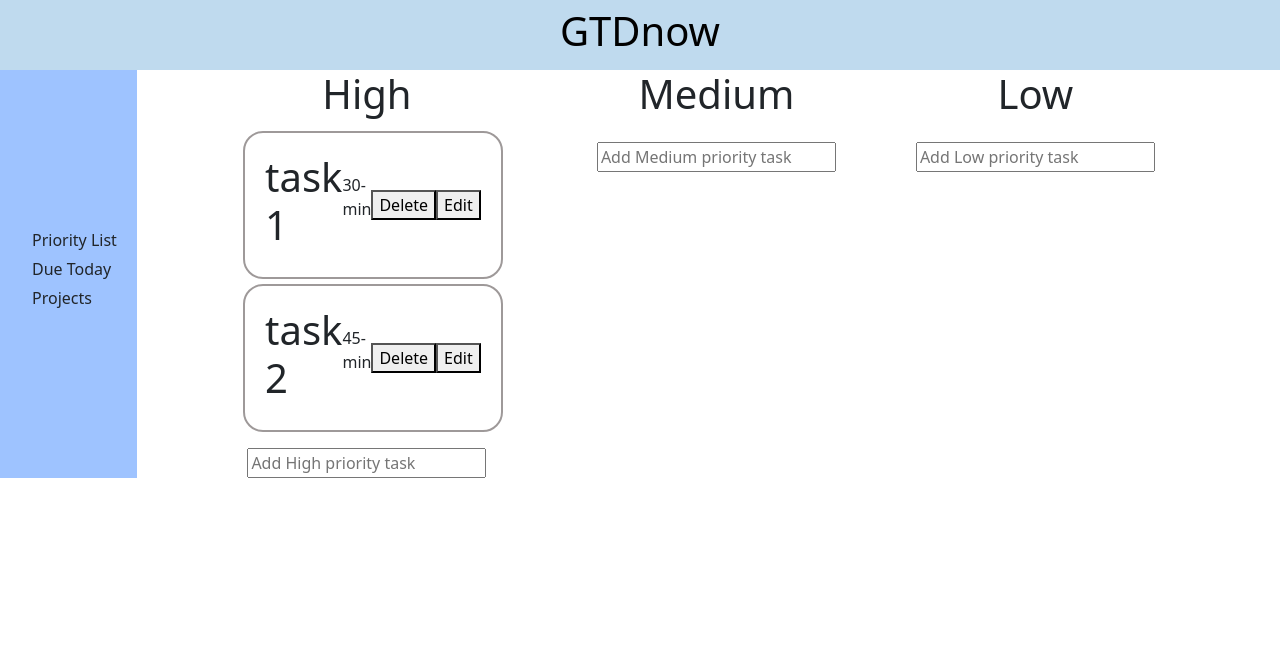
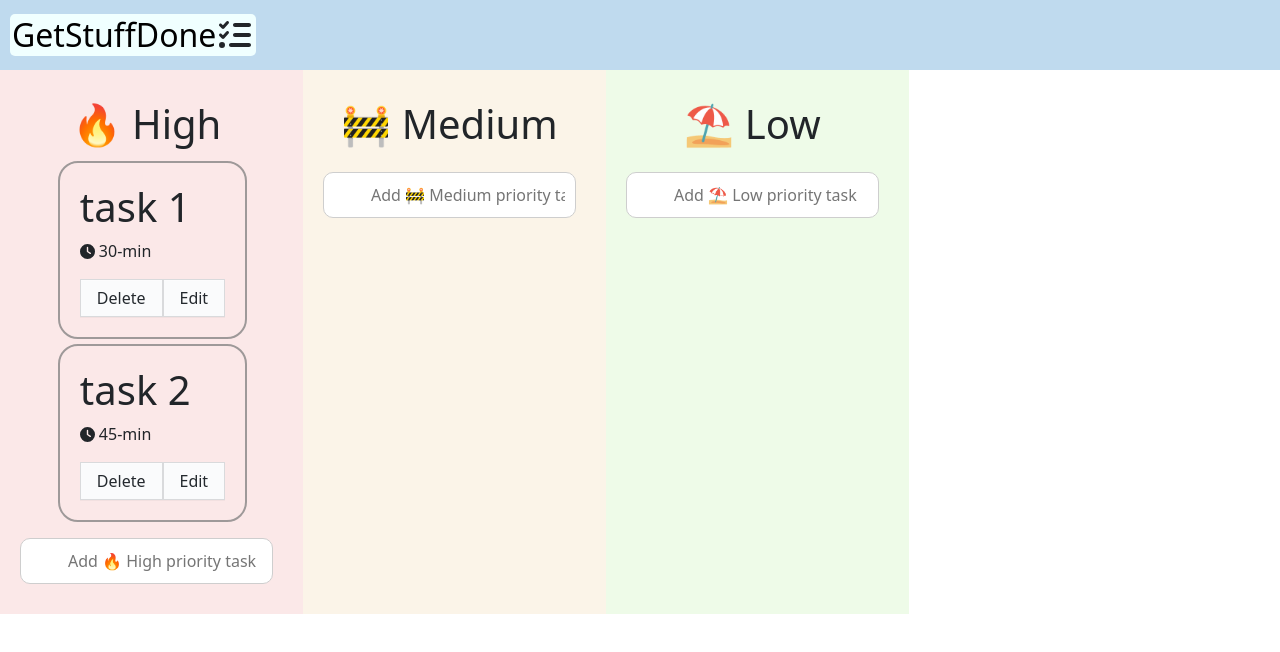
Before and after one commit to ramjayakumar21/simplegtd, a React (Create React App) app: page / in a window 1280 px wide. Shown: the top 652 px of the page. Built offline with nearby package versions, Linux system fonts and the light colour scheme.

Commit message:
Add styles to page

```diff
--- a/package.json
+++ b/package.json
@@ -11,6 +11,7 @@
     "@testing-library/react": "^13.3.0",
     "@testing-library/user-event": "^13.5.0",
     "bootstrap": "^5.2.1",
+    "font-awesome": "^4.7.0",
     "react": "^18.2.0",
     "react-bootstrap": "^2.5.0",
     "react-dom": "^18.2.0",
--- a/src/components/Body.css
+++ b/src/components/Body.css
@@ -4,28 +4,11 @@
 
 .body {
     display: flex;
-    gap: 80px;
-
+    min-width: 50%;
 }
 
-
-.form.active {
-    transition: all 0.3s;
-    background-color:rgb(255, 255, 255);
-    position:fixed;
-    width:400px;
-    height:600px;
-    z-index:1001;
+@media screen and (max-width:920px) {
+    .body {
+        display: block;
+    }
 }
-
-.body.active {
-    transition: all 0.3s;
-    opacity:0.6;
-    background-color:rgb(0, 0, 0);
-    position:fixed;
-    width:100%;
-    height:100%;
-    top:0px;
-    left:0px;
-    z-index:1000;
-}
--- a/src/components/Body.js
+++ b/src/components/Body.js
@@ -31,10 +31,9 @@ export function Body() {
 
     return (
             <div className="body">
-                <Navbar />
-                <TaskList listname="High" listKey="highPriority" taskLibrary={taskLibrary} setTaskLibrary={setTaskLibrary} />
-                <TaskList listname="Medium" listKey="medPriority" taskLibrary={taskLibrary} setTaskLibrary={setTaskLibrary} />
-                <TaskList listname="Low" listKey="lowPriority" taskLibrary={taskLibrary} setTaskLibrary={setTaskLibrary} />
+                <TaskList listname="🔥 High" listKey="highPriority" taskLibrary={taskLibrary} setTaskLibrary={setTaskLibrary} />
+                <TaskList listname="🚧 Medium" listKey="medPriority" taskLibrary={taskLibrary} setTaskLibrary={setTaskLibrary} />
+                <TaskList listname="⛱ Low" listKey="lowPriority" taskLibrary={taskLibrary} setTaskLibrary={setTaskLibrary} />
             </div>
     )
 }
--- a/src/components/Header.css
+++ b/src/components/Header.css
@@ -1,13 +1,36 @@
+
 .header {
     background-color: rgb(191, 218, 238);
     min-height: 70px;
     display: flex;
-    justify-content: center;
+    align-items: center;
+    padding-left: 10px;
 }
+
+.header--icon {
+    height: 4vh;
+    padding: 3px;
+}
+
+.header--logo {
+    display: flex;
+    align-items: center;
+    background-color: azure;
+    border-radius: 5px;
+    max-width: 50vh;
+    max-height: 6vh;
+    padding: 2px;
+}
+
+
+
 
 .header--title {
     color: black;
     align-self: center;
+    margin: 0px;
+    font-size: 4vh;
+    font-weight: 300;
 }
 
 .header--hamburger-map {
--- a/src/components/Header.js
+++ b/src/components/Header.js
@@ -1,12 +1,16 @@
 import React from "react";
 import './Header.css';
 import { FontAwesomeIcon } from '@fortawesome/react-fontawesome'
-
+import { faTasks } from '@fortawesome/free-solid-svg-icons'
+import 'font-awesome/css/font-awesome.min.css';
 
 export default function Header() {
     return (
         <div className="header">
-            <h1 className="header--title">GTDnow</h1>
+            <div class="header--logo">
+                <h1 className="header--title">GetStuffDone</h1>
+                <FontAwesomeIcon icon={faTasks} className='header--icon'></FontAwesomeIcon>
+            </div>
         </div>
     )
 }
--- a/src/components/Task.css
+++ b/src/components/Task.css
@@ -2,3 +2,80 @@
    max-width: 200px;
    word-wrap: break-word;
 }
+
+.task {
+   border: 2px solid rgb(158, 153, 153);
+   padding: 20px;
+   border-radius: 20px;
+}
+
+.editTaskForm {
+   display: flex;
+   flex-direction: column;
+}
+
+.time-icon {
+   margin-right: 4px;
+   height: 15px;
+}
+
+
+
+/* CSS */
+button {
+  appearance: none;
+  background-color: #FAFBFC;
+  border: 1px solid rgba(27, 31, 35, 0.15);
+  border-radius: 6px;
+  box-shadow: rgba(27, 31, 35, 0.04) 0 1px 0, rgba(255, 255, 255, 0.25) 0 1px 0 inset;
+  box-sizing: border-box;
+  color: #24292E;
+  cursor: pointer;
+  display: inline-block;
+  font-family: -apple-system, system-ui, "Segoe UI", Helvetica, Arial, sans-serif, "Apple Color Emoji", "Segoe UI Emoji";
+  font-size: 14px;
+  font-weight: 500;
+  line-height: 20px;
+  list-style: none;
+  padding: 6px 16px;
+  position: relative;
+  transition: background-color 0.2s cubic-bezier(0.3, 0, 0.5, 1);
+  user-select: none;
+  -webkit-user-select: none;
+  touch-action: manipulation;
+  vertical-align: middle;
+  white-space: nowrap;
+  word-wrap: break-word;
+  margin: 10px;
+}
+
+button:hover {
+  background-color: #F3F4F6;
+  text-decoration: none;
+  transition-duration: 0.1s;
+}
+
+button:disabled {
+  background-color: #FAFBFC;
+  border-color: rgba(27, 31, 35, 0.15);
+  color: #959DA5;
+  cursor: default;
+}
+
+button:active {
+  background-color: #EDEFF2;
+  box-shadow: rgba(225, 228, 232, 0.2) 0 1px 0 inset;
+  transition: none 0s;
+}
+
+button:focus {
+  outline: 1px transparent;
+}
+
+button:before {
+  display: none;
+}
+
+button:-webkit-details-marker {
+  display: none;
+}
--- a/src/components/Task.js
+++ b/src/components/Task.js
@@ -2,6 +2,8 @@ import {React, useState} from "react";
 import "./Task.css";
 import Button from 'react-bootstrap/Button';
 import Modal from 'react-bootstrap/Modal';
+import { FontAwesomeIcon } from '@fortawesome/react-fontawesome'
+import { faClock } from '@fortawesome/free-solid-svg-icons'
 
 export function Task(props) {
     const [show, setShow] = useState(false);
@@ -53,6 +55,8 @@ export function Task(props) {
             return newValue
         });
 
+        alert(`"${newTask.title}" was saved`)
+
     }
 
     return (
@@ -66,7 +70,8 @@ export function Task(props) {
           <Modal.Title>Modal title</Modal.Title>
         </Modal.Header>
             <Modal.Body>
-                <form>
+                <form className="editTaskForm">
+                    <label>Title</label>
                     <input
                         type="text"
                         placeholder="Title"
@@ -74,6 +79,8 @@ export function Task(props) {
                         name="title"
                         value={formData.title}
                     />
+                    <br></br>
+                    <label>Priority</label>
                     <input
                         type="text"
                         placeholder="Priority"
@@ -81,6 +88,8 @@ export function Task(props) {
                         name="priority"
                         value={formData.priority}
                     />
+                    <br></br>
+                    <label>Time Needed</label>
                     <input
                         type="text"
                         placeholder="Time"
@@ -88,20 +97,23 @@ export function Task(props) {
                         name="time"
                         value={formData.time}
                     />
-                    <Button onClick={handleSubmit}>Submit</Button>
+                    <br></br>
+                    <Button onClick={handleSubmit}>Save</Button>
                 </form>
             </Modal.Body>
             <Modal.Footer>
                 <Button variant="secondary" onClick={handleClose}>
                     Close
                 </Button>
-                <Button variant="primary" >Save</Button>
             </Modal.Footer>
         </Modal>
-            <h1 className="task--title">{props.task.title}</h1>
-            <p>{props.task.time}</p>
-            <button className="delete-btn" id={props.id} onClick={() => props.removeTask(props.id)}>Delete</button>
-            <button className="edit-btn" id={props.id}  onClick={handleShow}>Edit</button>
+            <div class="task">
+                <h1 className="task--title">{props.task.title}</h1>
+                <p> <FontAwesomeIcon className="time-icon" icon={faClock} ></FontAwesomeIcon>
+                    {props.task.time}</p>
+                <button className="delete-btn" id={props.id} onClick={() => props.removeTask(props.id)}>Delete</button>
+                <button className="edit-btn" id={props.id}  onClick={handleShow}>Edit</button>
+            </div>
 
 
         </>
--- a/src/components/TaskList.css
+++ b/src/components/TaskList.css
@@ -1,33 +1,3 @@
-.overlay {
-    position: fixed; /* Sit on top of the page content */
-    display: none; /* Hidden by default */
-    width: 100%; /* Full width (cover the whole page) */
-    height: 100%; /* Full height (cover the whole page) */
-    top: 0;
-    left: 0;
-    right: 0;
-    bottom: 0;
-    background-color: rgba(0,0,0,0.5); /* Black background with opacity */
-    z-index: 2; /* Specify a stack order in case you're using a different order for other elements */
-}
-
-.overlay > .editor {
-    background-color: azure;
-    position: absolute;
-    top: 50%;
-    left: 50%;
-    transform: translate(-50%,-50%);
-    -ms-transform: translate(-50%,-50%);
-  }
-
-
-.task-item {
-    display: flex;
-    align-items: center;
-    border: 2px solid rgb(158, 153, 153);
-    padding: 20px;
-    border-radius: 20px;
-}
 
 ul > li {
     margin-top: 5px;
@@ -42,11 +12,29 @@ ul > li {
     height: 40px;
 }
 
-.task-column {
+.task-column-highPriority,
+.task-column-medPriority,
+.task-column-lowPriority {
     display: flex;
     flex-direction: column;
     align-items: center;
-    max-width: 300px;
+    min-width: 300px;
+    padding: 30px 30px 30px 20px;
+}
+
+.task-column-highPriority {
+    background-color: rgb(251, 232, 232);
+
+}
+
+.task-column-medPriority {
+    background-color: rgb(251, 244, 232);
+
+}
+
+.task-column-lowPriority {
+    background-color: rgb(238, 251, 232);
+
 }
 
 .edit-task {
@@ -62,3 +50,11 @@ ul > li {
 .invisible {
     visibility: hidden;
 }
+
+.inputBox {
+    text-indent: 16%;
+    width: 100%;
+    border-radius: 10px;
+    padding: 10px;
+    border: 0.1px solid rgb(206, 206, 206);
+}
--- a/src/components/TaskList.js
+++ b/src/components/TaskList.js
@@ -113,7 +113,7 @@ export default function TaskList(props) {
 
     return (
         <>
-        <div className="task-column">
+        <div className={`task-column-${listKey}`}>
             <h1>{listname}</h1>
             <DragDropContext onDragEnd={handleOnDragEnd}>
                 <Droppable droppableId="task-list" key={'task'}>
@@ -125,7 +125,7 @@ export default function TaskList(props) {
                     )}
                 </Droppable>
             </DragDropContext>
-            <input onKeyDown={handleEnterDown} ref={inputTextRef} placeholder={`Add ${props.listname} priority task`}></input>
+            <input className='inputBox' onKeyDown={handleEnterDown} ref={inputTextRef} placeholder={`Add ${props.listname} priority task`}></input>
         </div>
         </>
     )
```
Also changed, not shown: 2 other files (tests, documents, lock files or other folders).
